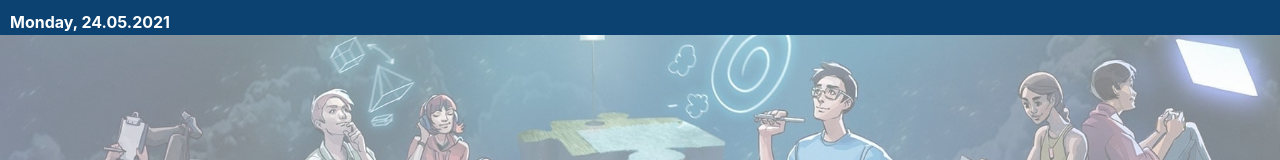
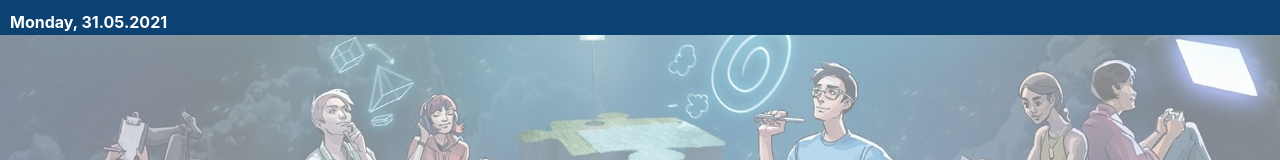
Before and after one commit to LalitAswal/newsletter, a React (Create React App) app: page / in a window 1280 px wide. Shown: the top 160 px of the page. Built offline with nearby package versions, Linux system fonts and the light colour scheme; a web font is replaced by a local one.

Commit message:
full n final commit

```diff
--- a/src/Components/Date.js
+++ b/src/Components/Date.js
@@ -4,7 +4,7 @@ import './Styles/Heading.css';
 function Date(){
     return(
         <div className='date'>
-            <strong className='babel-date'>Monday, 24.05.2021</strong>
+            <strong className='babel-date'>Monday, 31.05.2021</strong>
         </div>
     )
 }
```
